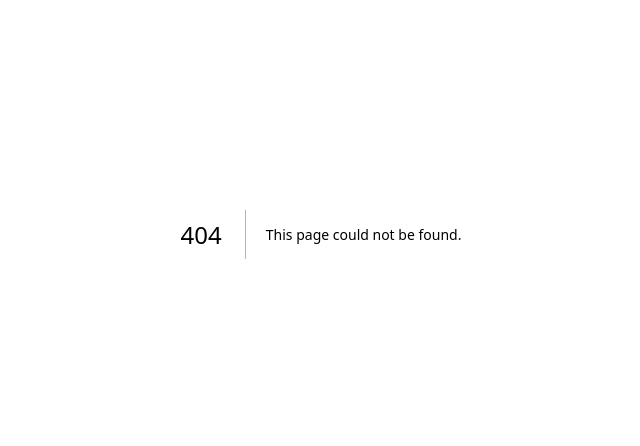
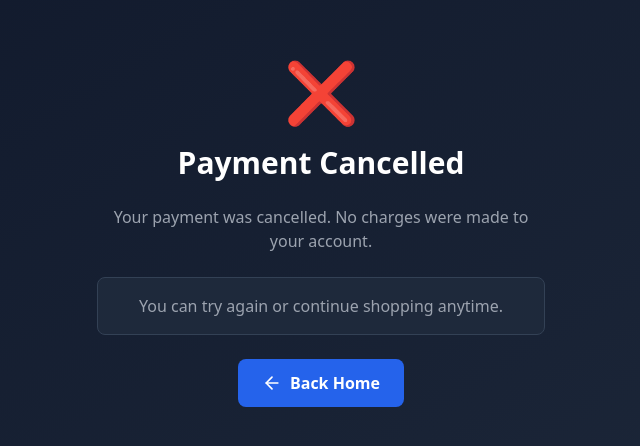
Before and after one commit to stichandlilo03-design/Dropshipping, a Next.js app: page /cancelled in a window 1280 px wide. Before the commit this address had no page. Shown: the part 166-612 px from the top of the page, without its empty margins (319-959 px from the left). Built offline with nearby package versions, Linux system fonts and the light colour scheme.

Commit message:
Create page.jsx

```diff
--- /dev/null
+++ b/app/cancelled/page.jsx
@@ -0,0 +1,31 @@
+'use client';
+
+import Link from 'next/link';
+import { ArrowLeft } from 'lucide-react';
+
+export default function CancelledPage() {
+  return (
+    <div className="min-h-screen bg-gradient-to-br from-slate-900 to-slate-800 flex items-center justify-center p-6">
+      <div className="max-w-md w-full text-center space-y-6">
+        <div className="text-6xl mb-6">❌</div>
+
+        <h1 className="text-3xl font-bold text-white">Payment Cancelled</h1>
+        <p className="text-gray-400">Your payment was cancelled. No charges were made to your account.</p>
+
+        <div className="bg-slate-800 rounded-lg border border-slate-700 p-4">
+          <p className="text-gray-400">You can try again or continue shopping anytime.</p>
+        </div>
+
+        <div className="flex gap-4 flex-wrap justify-center">
+          <Link
+            href="/"
+            className="inline-block bg-blue-600 hover:bg-blue-700 text-white px-6 py-3 rounded-lg font-semibold transition flex items-center gap-2"
+          >
+            <ArrowLeft size={20} />
+            Back Home
+          </Link>
+        </div>
+      </div>
+    </div>
+  );
+}
```
